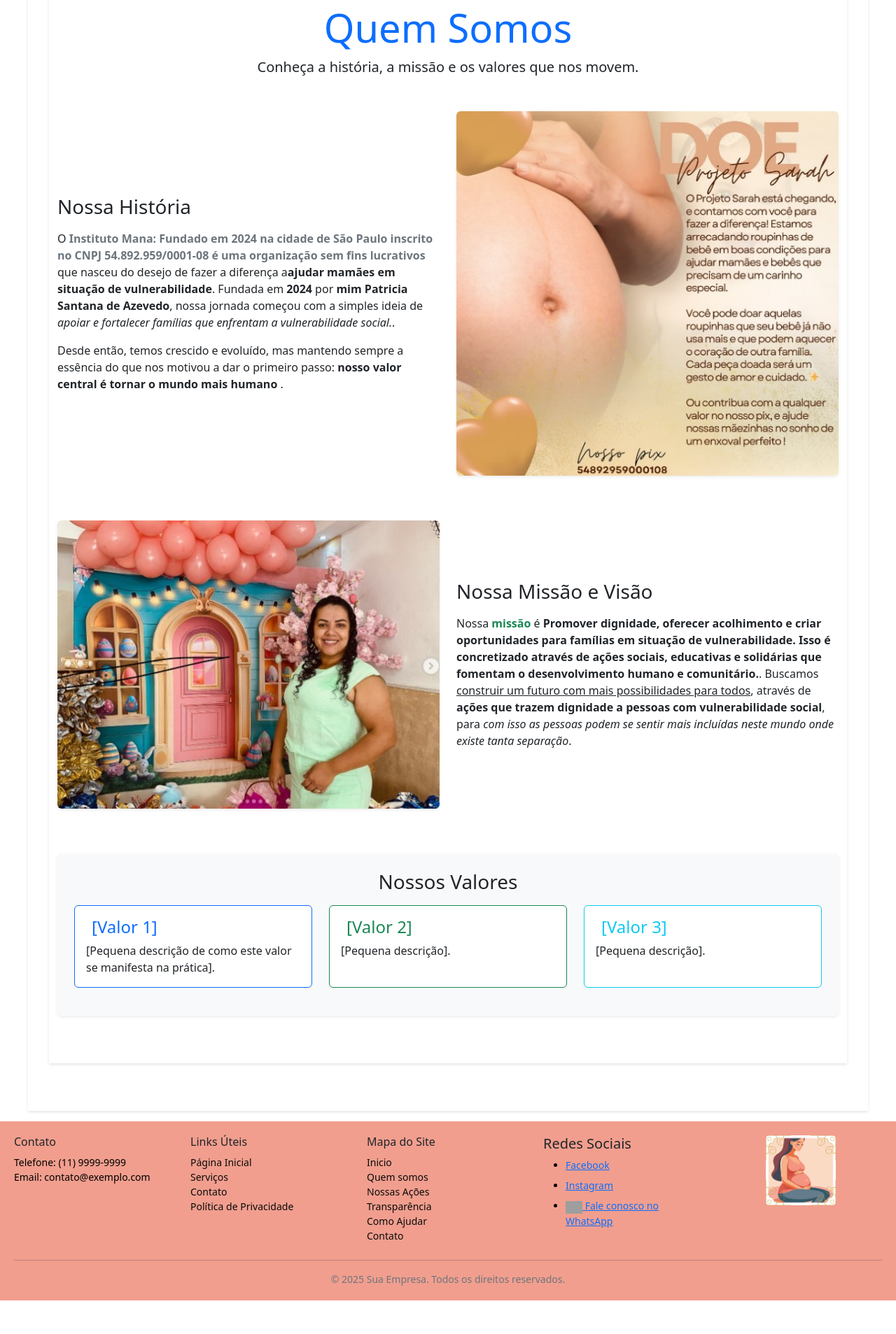
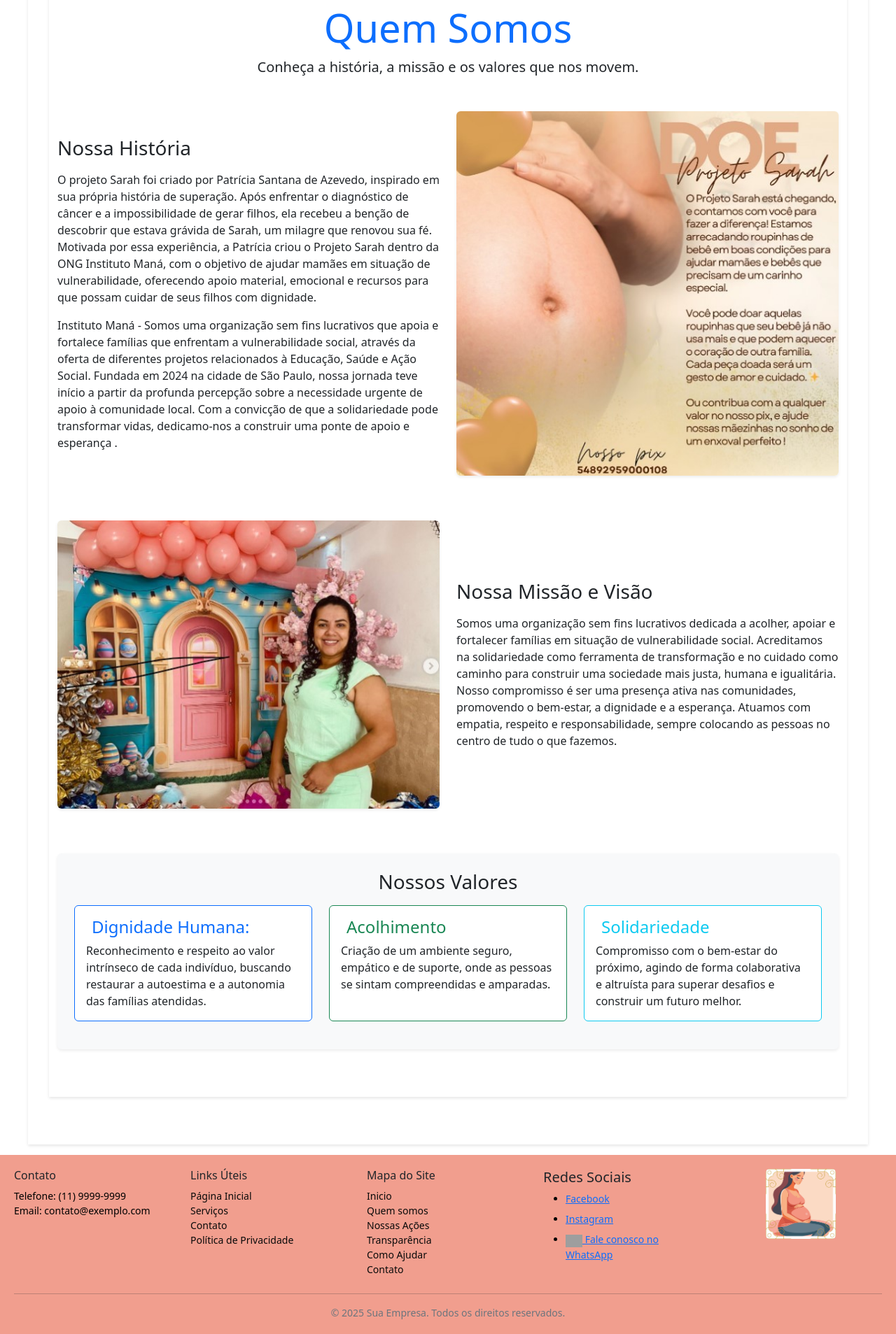
Before and after one commit to Thaeliza/Projeto-Integrador-3, a Django app: page /quem-somos/ in a window 1280 px wide. Shown: the part 138-2045 px from the top of the page at 70% size. Before the commit the page ends 1997 px from the top, so only its background shows below. Run offline with Django 4.2, Linux system fonts and the light colour scheme; grey boxes are pictures that could not be loaded.

Commit message:
Atualiza template quem_somos

```diff
--- a/main/templates/quem_somos.html
+++ b/main/templates/quem_somos.html
@@ -16,9 +16,9 @@
         </div>
         <div class="col-md-6 order-md-1">
             <h2 class="h3 mb-3">Nossa História</h2>
-            <p> O <strong class="text-secondary">Instituto Mana: Fundado em 2024 na cidade de São Paulo  inscrito no CNPJ 54.892.959/0001-08 é uma organização sem fins lucrativos
-</strong> que nasceu do desejo de fazer a diferença a<span class="fw-bold">ajudar mamães em situação de vulnerabilidade</span>. Fundada em <span class="fw-bold">2024</span> por <span class="fw-bold">mim Patricia Santana de Azevedo</span>, nossa jornada começou com a simples ideia de <span class="fst-italic">apoiar e fortalecer famílias que enfrentam a vulnerabilidade social.</span>.</p>
-            <p>Desde então, temos crescido e evoluído, mas mantendo sempre a essência do que nos motivou a dar o primeiro passo: <span class="fw-bold">nosso valor central é tornar o mundo mais humano </span>.</p>
+            <p> O projeto Sarah foi criado por Patrícia Santana de Azevedo, inspirado em sua própria história de superação. Após enfrentar o diagnóstico de câncer e a impossibilidade de gerar filhos, ela recebeu a benção de descobrir que estava grávida de Sarah, um milagre que renovou sua fé. Motivada por essa experiência, a Patrícia criou o Projeto Sarah dentro da ONG Instituto Maná, com o objetivo de ajudar mamães em situação de vulnerabilidade, oferecendo apoio material, emocional e recursos para que possam cuidar de seus filhos com dignidade.</p>
+            <p>Instituto Maná - Somos uma organização sem fins lucrativos que apoia e fortalece famílias que enfrentam a vulnerabilidade social, através da oferta de diferentes projetos relacionados à Educação, Saúde e Ação Social. Fundada em 2024 na cidade de São Paulo, nossa jornada teve início a partir da profunda percepção sobre a necessidade urgente de apoio à comunidade local. Com a convicção de que a solidariedade pode transformar vidas, dedicamo-nos a construir uma ponte de apoio e esperança
+            .</p>
         </div>
     </section>
 
@@ -28,7 +28,7 @@
         </div>
         <div class="col-md-6">
             <h2 class="h3 mb-3">Nossa Missão e Visão</h2>
-            <p>Nossa <strong class="text-success">missão</strong> é <span class="fw-bold"> Promover dignidade, oferecer acolhimento e criar oportunidades para famílias em situação de vulnerabilidade. Isso é concretizado através de ações sociais, educativas e solidárias que fomentam o desenvolvimento humano e comunitário.</span>. Buscamos <span class="text-decoration-underline">construir um futuro com mais possibilidades para todos</span>, através de <span class="fw-bold">ações que trazem dignidade a pessoas com vulnerabilidade social</span>, para <span class="fst-italic">com isso as pessoas podem se sentir mais incluídas neste mundo onde existe tanta separação</span>.</p>
+            <p>Somos uma organização sem fins lucrativos dedicada a acolher, apoiar e fortalecer famílias em situação de vulnerabilidade social. Acreditamos na solidariedade como ferramenta de transformação e no cuidado como caminho para construir uma sociedade mais justa, humana e igualitária. Nosso compromisso é ser uma presença ativa nas comunidades, promovendo o bem-estar, a dignidade e a esperança. Atuamos com empatia, respeito e responsabilidade, sempre colocando as pessoas no centro de tudo o que fazemos.</p>
         </div>
     </section>
 
@@ -38,24 +38,25 @@
             <div class="col-md-4 mb-3">
                 <div class="card h-100 border-primary">
                     <div class="card-body">
-                        <h4 class="card-title text-primary"><i class="bi bi-lightbulb-fill me-2"></i>[Valor 1]</h4>
-                        <p class="card-text">[Pequena descrição de como este valor se manifesta na prática].</p>
+                        <h4 class="card-title text-primary"><i class="bi bi-lightbulb-fill me-2"></i>Dignidade Humana:</h4>
+                        <p class="card-text"> Reconhecimento e respeito ao valor intrínseco de cada indivíduo, buscando restaurar a autoestima e a autonomia das famílias atendidas.</p>
                     </div>
                 </div>
             </div>
             <div class="col-md-4 mb-3">
                 <div class="card h-100 border-success">
                     <div class="card-body">
-                        <h4 class="card-title text-success"><i class="bi bi-hand-thumbs-up-fill me-2"></i>[Valor 2]</h4>
-                        <p class="card-text">[Pequena descrição].</p>
+                        <h4 class="card-title text-success"><i class="bi bi-hand-thumbs-up-fill me-2"></i>Acolhimento</h4>
+                        <p class="card-text">Criação de um ambiente seguro, empático e de suporte, onde as pessoas se sintam compreendidas e amparadas.</p>
                     </div>
                 </div>
             </div>
             <div class="col-md-4 mb-3">
                 <div class="card h-100 border-info">
                     <div class="card-body">
-                        <h4 class="card-title text-info"><i class="bi bi-people-fill me-2"></i>[Valor 3]</h4>
-                        <p class="card-text">[Pequena descrição].</p>
+                        <h4 class="card-title text-info"><i class="bi bi-people-fill me-2"></i>Solidariedade</h4>
+                        <p class="card-text">Compromisso com o bem-estar do próximo, agindo de forma colaborativa e altruísta para superar desafios e construir um futuro melhor.
+                        </p>
                     </div>
                 </div>
             </div>
```
